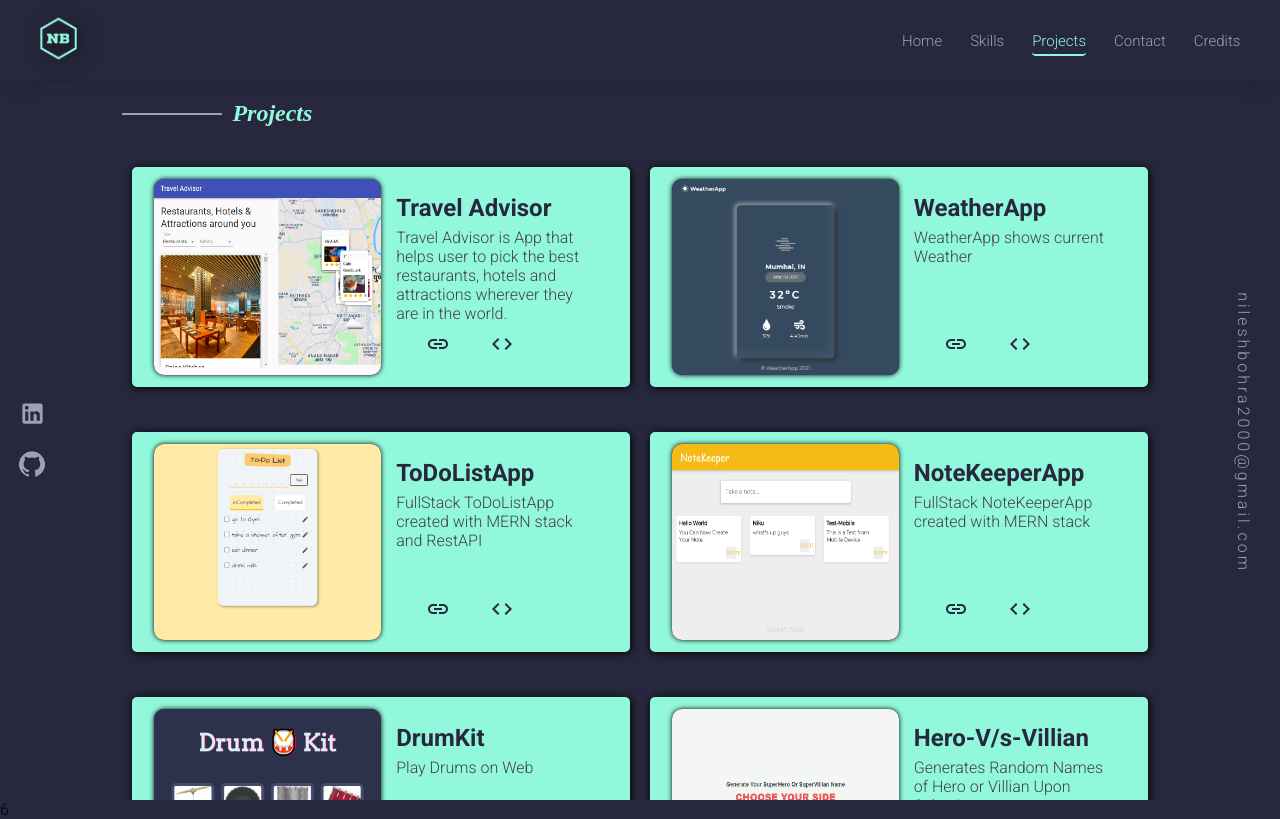
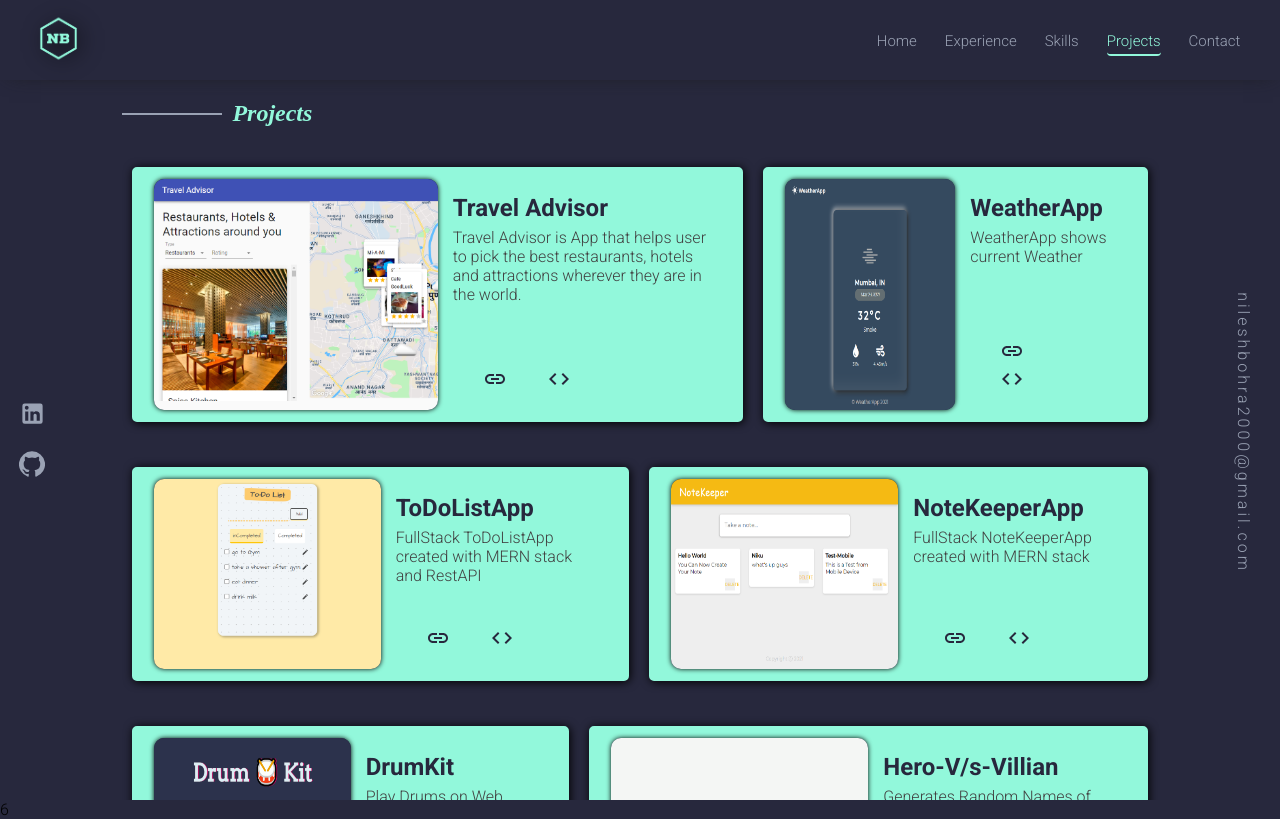
Before and after one commit to nileshbohra/Portfolio-Web, a React (Create React App) app: page /Projects in a window 1280 px wide. Built offline with nearby package versions, Linux system fonts and the light colour scheme.

Commit message:
added experience and skills section

```diff
--- a/package.json
+++ b/package.json
@@ -12,7 +12,7 @@
     "react": "^17.0.1",
     "react-dom": "^17.0.1",
     "react-router-dom": "^5.2.0",
-    "react-scripts": "4.0.2",
+    "react-scripts": "^2.1.3",
     "web-vitals": "^1.1.0"
   },
   "scripts": {
--- a/public/index.css
+++ b/public/index.css
@@ -273,7 +273,7 @@ h3.title {
 }
 .projectsList {
   display: flex;
-  justify-content: space-between;
+  justify-content: stretch;
   margin-bottom: 25px;
 }
 .projectItem {
@@ -281,10 +281,10 @@ h3.title {
   flex-direction: row;
   justify-content: space-evenly;
   border: 2px solid var(--primary-txt);
-  width: 500px;
+  /* width: 500px; */
   margin: 10px;
   padding: 10px 20px;
-  height: 220px;
+  /* height: 220px; */
   overflow: auto;
   background-color: var(--primary-txt);
   border-radius: 5px;
@@ -323,7 +323,7 @@ h3.title {
 .projectDesc {
   margin-top: 6px;
 }
-.projectDesc>p{
+.projectDesc > p {
   color: rgb(65, 65, 65);
 }
 .projectLinks > a {
@@ -484,6 +484,7 @@ textarea {
     flex-direction: column;
     align-items: center;
   }
+
   .row {
     flex-direction: column;
   }
--- /dev/null
+++ b/src/components/pages/Experience.jsx
@@ -0,0 +1,5 @@
+import React from "react";
+
+export default function Experience() {
+  return <div>Experience</div>;
+}
--- /dev/null
+++ b/src/components/pages/Skills.jsx
@@ -0,0 +1,5 @@
+import React from "react";
+
+export default function Skills() {
+  return <div>Skills</div>;
+}
--- a/src/components/ui/App.jsx
+++ b/src/components/ui/App.jsx
@@ -5,6 +5,7 @@ import Hero from "./Hero";
 import Email from "./Email";
 import Slide from "@material-ui/core/Slide";
 import { BrowserRouter as Router } from "react-router-dom";
+import Projects from "../pages/Projects";
 
 export default function App() {
   const [Loading, setLoading] = useState(false);
--- a/src/components/ui/Hero.jsx
+++ b/src/components/ui/Hero.jsx
@@ -3,6 +3,8 @@ import Home from "../pages/Home";
 import Projects from "../pages/Projects";
 import Contact from "../pages/Contact";
 import Credits from "../pages/Credits";
+import Skills from "../pages/Skills";
+import Experience from "../pages/Experience";
 import { Route, Switch } from "react-router-dom";
 
 export default function Hero() {
@@ -11,9 +13,11 @@ export default function Hero() {
       <main>
         <Switch>
           <Route exact path="/Home" component={Home} />
+          <Route exact path="/Experience" component={Experience} />
+          <Route exact path="/Skills" component={Skills} />
           <Route exact path="/Projects" component={Projects} />
           <Route exact path="/Contact" component={Contact} />
-          <Route exact path="/Credits" component={Credits} />
+          {/* <Route exact path="/Credits" component={Credits} /> */}
           <Route exact path="/" component={Home} />
         </Switch>
       </main>
--- a/src/components/ui/Nav.jsx
+++ b/src/components/ui/Nav.jsx
@@ -17,12 +17,17 @@ export default function Nav() {
               <NavLink to="/Home">Home</NavLink>
             </li>
             <li>
-              <a
+              <NavLink to="/Experience">Experience</NavLink>
+            </li>
+            <li>
+              <NavLink to="/Skills">Skills</NavLink>
+
+              {/* <a
                 href="https://www.linkedin.com/in/nilesh-bohra-4188a21a1/detail/skills/"
                 target="_blank"
               >
                 Skills
-              </a>
+              </a> */}
             </li>
             <li>
               <NavLink to="/Projects">Projects</NavLink>
@@ -30,9 +35,9 @@ export default function Nav() {
             <li>
               <NavLink to="/Contact">Contact</NavLink>
             </li>
-            <li>
+            {/* <li>
               <NavLink to="/Credits">Credits</NavLink>
-            </li>
+            </li> */}
           </ul>
         </nav>
         {status === "open" ? (
@@ -45,7 +50,23 @@ export default function Nav() {
             >
               Home
             </NavLink>
-            <a
+            <NavLink
+              to="/Experience"
+              onClick={() => {
+                setStatus("close");
+              }}
+            >
+              Experience
+            </NavLink>
+            <NavLink
+              to="/Skills"
+              onClick={() => {
+                setStatus("close");
+              }}
+            >
+              Skills
+            </NavLink>
+            {/* <a
               href="https://www.linkedin.com/in/nilesh-bohra-4188a21a1/detail/skills/"
               target="_blank"
               onClick={() => {
@@ -53,7 +74,7 @@ export default function Nav() {
               }}
             >
               Skills
-            </a>
+            </a> */}
             <NavLink
               to="/Projects"
               onClick={() => {
@@ -70,14 +91,14 @@ export default function Nav() {
             >
               Contact
             </NavLink>
-            <NavLink
+            {/* <NavLink
               to="/Credits"
               onClick={() => {
                 setStatus("close");
               }}
             >
               Credits
-            </NavLink>
+            </NavLink> */}
           </nav>
         ) : null}
         <div
```
Also changed, not shown: 1 other file (tests, documents, lock files or other folders). Lines whose indentation alone changed are shown as unchanged.
